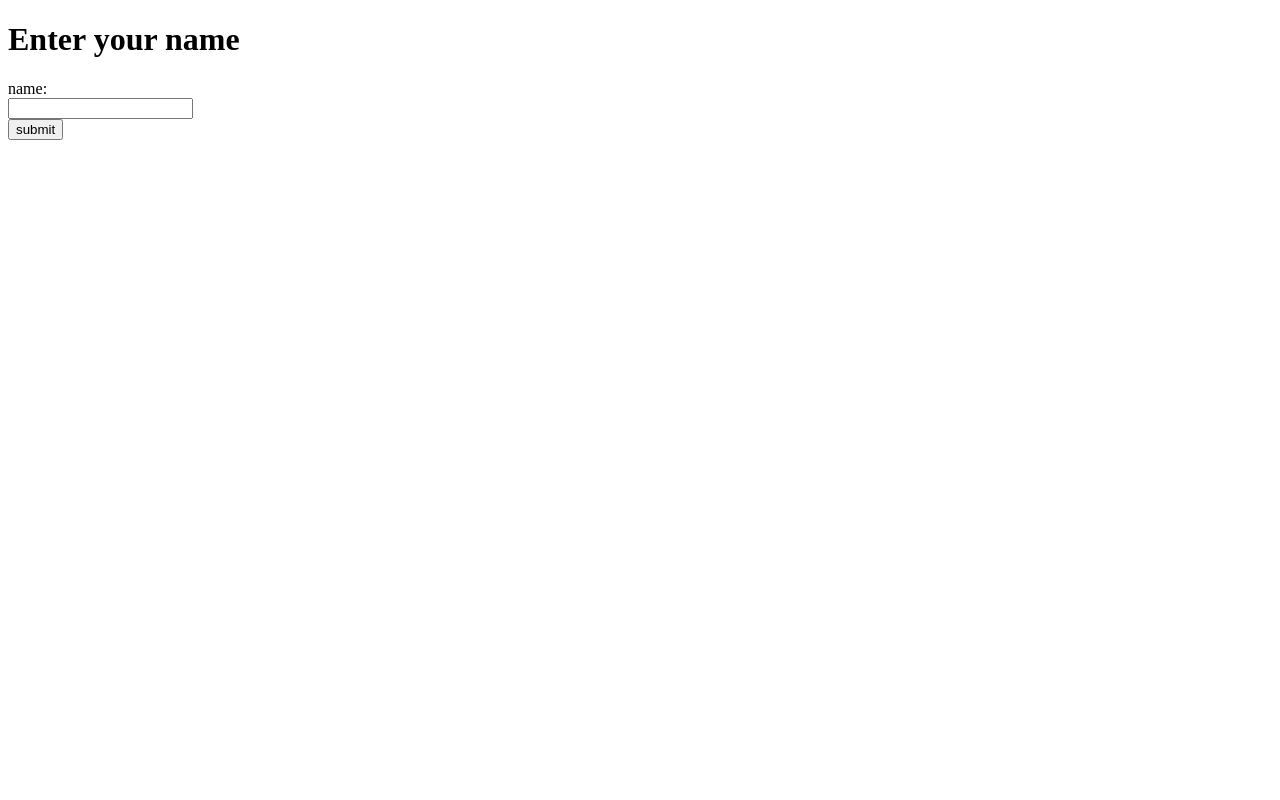
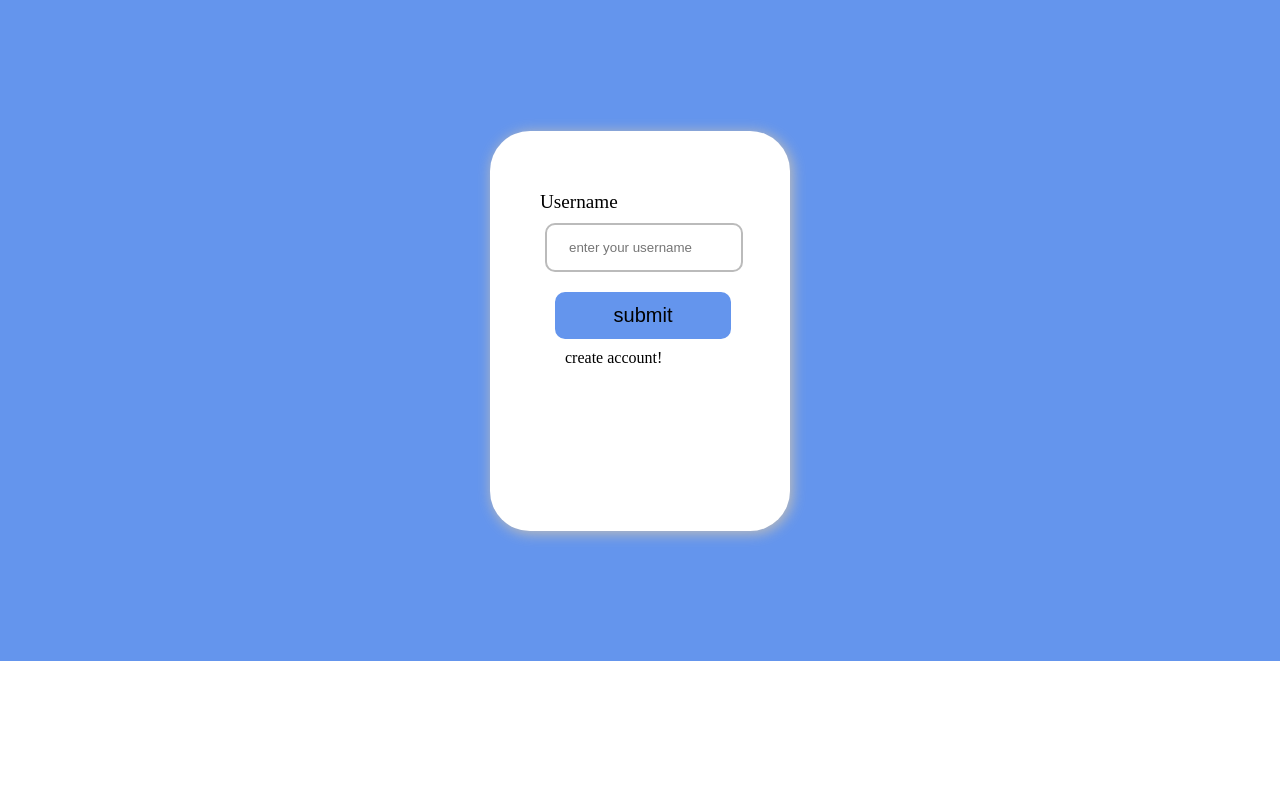
Before and after one commit to tufailKhan-dev/Flask_Basic_ToDO, a Flask app: page /login in a window 1280 px wide. Run offline with Flask 3, Linux system fonts and the light colour scheme.

Commit message:
login page css added

```diff
--- a/app.py
+++ b/app.py
@@ -55,34 +55,19 @@
 
 from flask import Flask, redirect, render_template, request, url_for, session
 from datetime import timedelta
-
 from flask import Flask
-from flask_sqlalchemy import SQLAlchemy
-
-app = Flask(__name__,template_folder="templates")
+from models.signup import db,Todo
+app = Flask(__name__,template_folder="templates",static_folder="static")
 app.config['SQLALCHEMY_DATABASE_URI'] = 'sqlite:///db.sqlite'
 app.config['SQLALCHEMY_TRANK_MODIFICATIONS'] = False
-db = SQLAlchemy(app)
-class Todo(db.Model):
-    id = db.Column(db.Integer, primary_key=True, autoincrement=True)
-    name = db.Column(db.String(100))
-    userdata = db.Column(db.String(100))
-
-    def __init__(self,name,userdata):
-        self.name = name
-        self.userdata = userdata
-
-
+db.init_app(app)
 
 
 app.secret_key = "aslkalsd"
 # registration page
 @app.route("/")
 def index():
-
-
-    todo_data = Todo.query.all()
-    return render_template("index.html", todos = todo_data)
+    return render_template("index.html")
 
 
 #authentication
@@ -91,7 +76,7 @@ def login():
     if request.method == "POST":
         name = request.form.get("username")
         session['name'] = name
-        return redirect(url_for("result",user=name))
+        return redirect(url_for("result", user=name))
     return redirect(url_for("index"))
 
 #logout
@@ -113,5 +98,6 @@ def result(user):
 
 if __name__ == "__main__":
     with app.app_context():
+
         db.create_all()
         app.run(debug=True)
--- /dev/null
+++ b/static/login.css
@@ -0,0 +1,95 @@
+*{
+    padding: 0;
+    margin: 0;
+    box-sizing: border-box;
+}
+
+.container{
+    height: 661px;
+    background-color:cornflowerblue;
+    display: flex;
+    align-items: center;
+    justify-content: center;
+}
+.box{
+    height: 400px;
+    width: 300px;
+    background-color:#fff;
+    overflow: hidden;
+    border-radius: 40px;
+    display:flex;
+    align-items: center;
+    justify-content: center;
+    box-shadow: 2px 2px 13px 1px #bbb;
+
+
+
+
+}
+.main{
+    height: 20rem;
+    width: 15rem;
+
+    padding-top:20px;
+    padding-left: 20px;
+
+}
+.main label{
+    color: black;
+    font-weight: 100;
+    font-size:larger;
+    font-family:'Times New Roman', Times, serif;
+    padding-bottom:5px;
+    font-style:normal;
+}
+.main input{
+    width: 90%;
+    padding: 15px 22px;
+    margin: 10px 5px;
+    box-sizing: border-box;
+    border:2px solid #bbb;
+    border-radius: 10px;
+
+}
+.main button[type=submit]{
+    width: 80%;
+    padding: 10px 22px;
+    margin: 10px 15px;
+    box-sizing: border-box;
+    border-radius: 10px;
+    border: 2px solid cornflowerblue;
+    background-color:cornflowerblue;
+    font-size:20;
+    font-weight: 200;
+    font-family: Arial, Helvetica, sans-serif;
+    font-style: normal;
+    color:black;
+
+}
+.main button[type=submit]:hover{
+    background-color: black;
+    color: #fff;
+    border: 2px solid white;
+    cursor:pointer;
+}
+.main a{
+    padding: 15px 25px;
+    text-decoration: none;
+    color: black;
+}
+
+.main a:hover{
+    color:salmon;
+}
+.main i{
+    margin-left: -30px;
+    cursor: pointer;
+}
+
+.notify{
+    margin: 0rem;
+    height: 3rem;
+    width: 15rem;
+    overflow: hidden;
+    background-color: #bbb;
+}
--- a/templates/index.html
+++ b/templates/index.html
@@ -1,36 +1,28 @@
-<!DOCTYPE html>
-<!--[if lt IE 7]>      <html class="no-js lt-ie9 lt-ie8 lt-ie7"> <![endif]-->
-<!--[if IE 7]>         <html class="no-js lt-ie9 lt-ie8"> <![endif]-->
-<!--[if IE 8]>         <html class="no-js lt-ie9"> <![endif]-->
-<!--[if gt IE 8]>      <html class="no-js"> <!--<![endif]-->
+
 <html>
     <head>
         <meta charset="utf-8">
         <meta http-equiv="X-UA-Compatible" content="IE=edge">
-        <title>Index page</title>
+        <title>login</title>
         <meta name="description" content="">
         <meta name="viewport" content="width=device-width, initial-scale=1">
-        <link rel="stylesheet" href="">
+        <link rel="stylesheet" href="static/login.css">
     </head>
     <body>
-        <!--[if lt IE 7]>
-            <p class="browsehappy">You are using an <strong>outdated</strong> browser. Please <a href="#">upgrade your browser</a> to improve your experience.</p>
-        <![endif]-->
-        <h1>Enter your name</h1>
-
-        <form action="/login" method="post">
-            <label for="name">name:</label><br>
-            <input type="text" name="username" id="username" required/><br>
-
-
-            <input type="submit" value="submit">
-            {% for todo in todos%}
-              <p>{{todo.id}} : {{todo.name}} : {{todo.userdata}}</p>
-            {% endfor %}
-        </form>
-        <br>
-
-        <p>{{message}}</p>
+  <div class="container">
+    <div class="box">
+    <div class="main">
+      <form action="/login" method="post">
+        <div class="text-center">
+        <label>Username</label>
+        <input type="text" name="username" placeholder="enter your username"  required>
+        </div>
+        <button type="submit">submit</button>
+        <a href="">create account!</a>
+      </form>
+     </div>
+    </div>
+  </div>
         <script src="" async defer></script>
     </body>
 </html>
```
Also changed, not shown: models/signup.py (added, +12 -0 lines).
